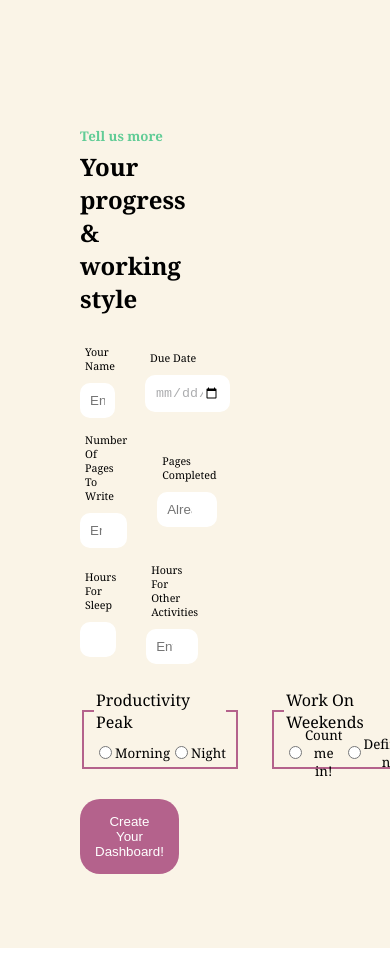
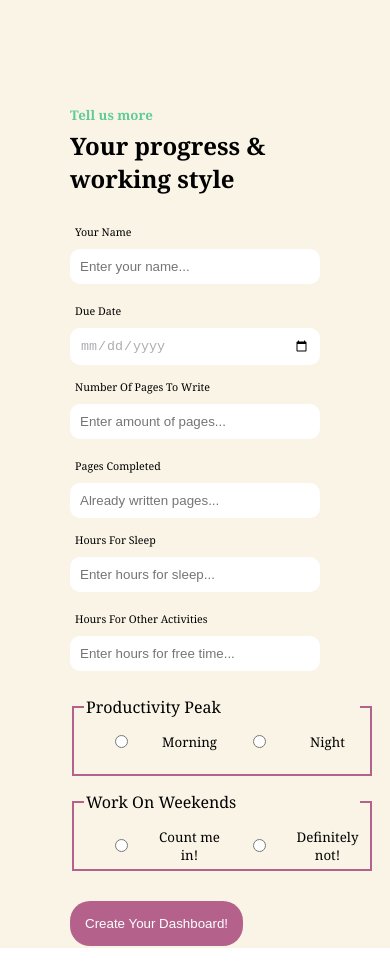
Before and after one commit to JoanaMas/thesis-time-manager, a React (Vite) app: page / in a window 390 px wide. Shown: the part 840-1816 px from the top of the page. Before the commit the page ends 1788 px from the top, so only its background shows below. Built offline with nearby package versions, Linux system fonts and the light colour scheme.

Commit message:
17: Form section responsive design implemented

```diff
--- a/src/components/form/Form.tsx
+++ b/src/components/form/Form.tsx
@@ -168,7 +168,6 @@ const Form: FC = (): ReactElement => {
                         <button
                             type='submit'
                             className='action-button'
-                        // onClick={() => navigate(routes.dashboardPage)}
                         >Create Your Dashboard!</button>
                     </div>
 
--- a/src/components/form/form.modules.scss
+++ b/src/components/form/form.modules.scss
@@ -1,13 +1,18 @@
 @import '../../main.scss';
 
 .form-container {
-    width: 50%;
-    height: 90%;
-    padding: 30px;
-    // border: 10px solid $green;
-    border-radius: 50px;
+    width: 100%;
+    height: 100%;
+    padding: 20px;
     font-family: $noto-font;
     @include flex-row;
+
+    @include small-screen {
+        width: 70%;
+    }
+    @include medium-screen {
+        width: 50%;
+    }
 
     .form-title {
         h5 {
@@ -28,28 +33,35 @@
     .form {
         width: 100%;
 
-
         .double-input-container {
             width: 100%;
-            @include flex-row;
-            gap: 30px;
+            @include flex-column-center;
+            gap: 10px;
             margin-bottom: 5px;
+
+            @include small-screen {
+                @include flex-row;
+                gap: 30px;
+            }
 
             * {
                 width: 100%;
                 margin-top: 5px;
             }
+        }
+
+        .fieldset-container {
+            @include flex-column-center;
+            align-items: start;
+            margin-top: 20px;
+
+            @include small-screen {
+                flex-direction: row;
+            }
 
             fieldset {
                 display: flex;
-
-            }
-        }
-
-        .fieldset-container {
-            margin-top: 20px;
-
-            fieldset {
+                width: 300px;
                 height: 80px;
                 font-size: 10pt;
                 border: 2px solid $purple;
@@ -69,14 +81,11 @@
                         text-align: center;
                     }
                 }
-
-
             }
         }
     }
 
     .form-btn {
-        margin-top: 30px;
+        margin: 30px 0;
     }
-
 }
```
Also changed, not shown: src/components/header/header.modules.scss (+0 -17 lines).
